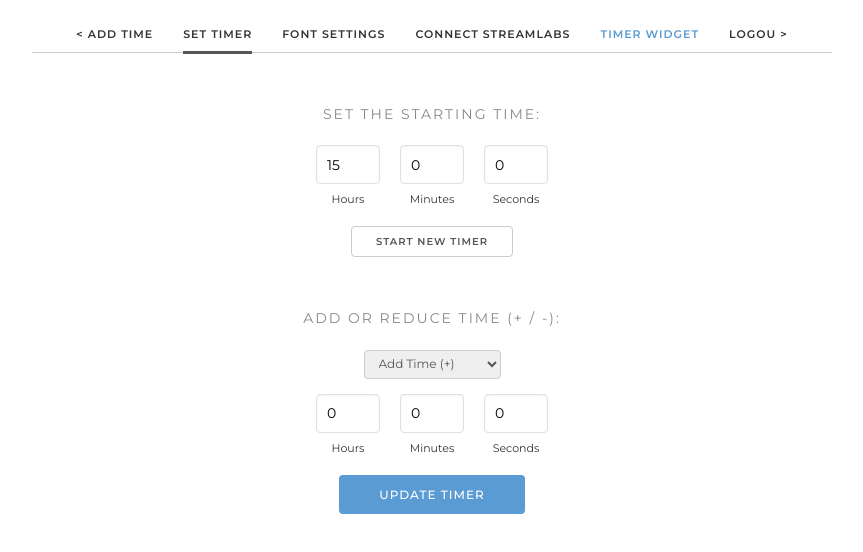
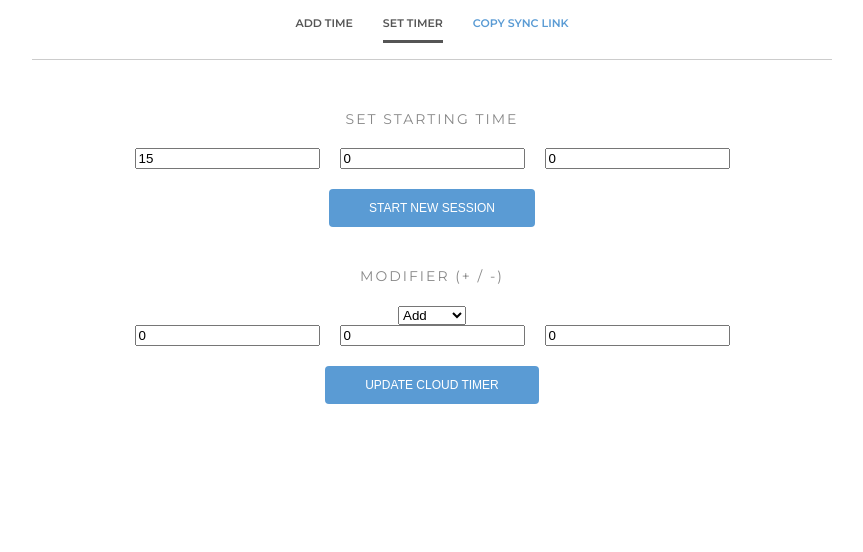
Before and after one commit to goyanpip/my-timer, a plain HTML site: page index.html in a window 1280 px wide. Shown: the part 86-638 px from the top of the page, without its empty margins (208-1071 px from the left). Drawn offline with Linux system fonts and the light colour scheme.

Commit message:
Add API key to sync the timer on google server

```diff
--- a/index.html
+++ b/index.html
@@ -2,370 +2,117 @@
 <html lang="en">
 <head>
     <meta charset="UTF-8">
-    <meta name="viewport" content="width=device-width, initial-scale=1.0">
-    <title>Marathon Timer</title>
+    <title>Sync Marathon Timer</title>
+    <script src="https://www.gstatic.com/firebasejs/9.17.1/firebase-app-compat.js"></script>
+    <script src="https://www.gstatic.com/firebasejs/9.17.1/firebase-database-compat.js"></script>
     <style>
         @import url('https://fonts.googleapis.com/css2?family=Montserrat:wght@300;400;500;600&display=swap');
+        body { font-family: 'Montserrat', sans-serif; margin: 0; background: #fff; color: #555; }
+        #setup-view { max-width: 800px; margin: 0 auto; text-align: center; padding-top: 30px; }
+        h1 { font-weight: 300; letter-spacing: 4px; font-size: 28px; color: #333; }
+        .nav-container { border-bottom: 1px solid #ccc; margin-bottom: 50px; }
+        .nav { display: flex; justify-content: center; gap: 30px; list-style: none; padding: 0; }
+        .nav li { font-size: 11px; font-weight: 600; text-transform: uppercase; cursor: pointer; padding-bottom: 10px; }
+        .nav li.active { border-bottom: 3px solid #555; }
+        .section-title { font-weight: 400; font-size: 14px; letter-spacing: 2px; color: #888; text-transform: uppercase; margin-bottom: 20px; }
+        .input-group { display: flex; justify-content: center; gap: 20px; margin-bottom: 20px; }
+        .input-box input { width: 60px; height: 35px; border: 1px solid #e0e0e0; border-radius: 4px; text-align: center; }
+        .btn-blue { background: #5a9bd4; color: white; border: none; border-radius: 4px; padding: 12px 40px; cursor: pointer; text-transform: uppercase; font-size: 12px; }
 
-        /* General Reset & Body */
-        body {
-            font-family: 'Montserrat', sans-serif;
-            margin: 0;
-            padding: 0;
-            color: #555;
-            background-color: #ffffff;
-        }
-
-        /* ----- SETUP VIEW STYLES ----- */
-        #setup-view {
-            max-width: 800px;
-            margin: 0 auto;
-            text-align: center;
-            padding-top: 30px;
-        }
-
-        h1 {
-            font-weight: 300;
-            letter-spacing: 4px;
-            font-size: 28px;
-            color: #333;
-            margin-bottom: 30px;
-        }
-
-        /* Navigation Bar */
-        .nav-container {
-            border-bottom: 1px solid #ccc;
-            margin-bottom: 50px;
-            padding-bottom: 0px;
-        }
-
-        .nav {
-            display: flex;
-            justify-content: center;
-            align-items: center;
-            gap: 30px;
-            list-style: none;
-            padding: 0;
-            margin: 0;
-        }
-
-        .nav li {
-            font-size: 11px;
-            font-weight: 600;
-            text-transform: uppercase;
-            letter-spacing: 1px;
-            color: #333;
-            cursor: pointer;
-            padding-bottom: 10px;
-            transition: color 0.2s;
-        }
-
-        .nav li:hover {
-            color: #5a9bd4;
-        }
-
-        .nav li.active {
-            border-bottom: 3px solid #555;
-            margin-bottom: -2px;
-        }
-
-        /* Special style for the Widget link */
-        #btn-open-widget {
-            color: #5a9bd4;
-        }
-
-        /* Input Sections */
-        .section-title {
-            font-weight: 400;
-            font-size: 14px;
-            letter-spacing: 2px;
-            color: #888;
-            text-transform: uppercase;
-            margin-bottom: 20px;
-            line-height: 1.6;
-        }
-
-        .input-group-container {
-            display: flex;
-            justify-content: center;
-            gap: 20px;
-            margin-bottom: 20px;
-        }
-
-        .input-box {
-            display: flex;
-            flex-direction: column;
-            align-items: center;
-        }
-
-        .input-box input {
-            width: 50px;
-            height: 35px;
-            text-align: left;
-            padding-left: 10px;
-            font-size: 14px;
-            font-family: 'Montserrat', sans-serif;
-            border: 1px solid #e0e0e0;
-            border-radius: 4px;
-            box-shadow: inset 0 1px 3px rgba(0,0,0,0.05);
-            outline: none;
-        }
-
-        .input-box input:focus {
-            border-color: #5a9bd4;
-        }
-
-        .input-box label {
-            margin-top: 8px;
-            font-size: 11px;
-            color: #333;
-        }
-
-        /* Secondary Button (For setting base time) */
-        .btn-secondary {
-            background-color: transparent;
-            color: #555;
-            border: 1px solid #ccc;
-            border-radius: 4px;
-            padding: 8px 24px;
-            font-family: 'Montserrat', sans-serif;
-            font-size: 10px;
-            font-weight: 600;
-            letter-spacing: 1px;
-            text-transform: uppercase;
-            cursor: pointer;
-            margin-bottom: 50px;
-            transition: all 0.2s;
-        }
-
-        .btn-secondary:hover {
-            background-color: #f0f0f0;
-            border-color: #999;
-        }
-
-        /* Dropdown for Add/Reduce */
-        .action-select {
-            font-family: 'Montserrat', sans-serif;
-            font-size: 12px;
-            padding: 5px 10px;
-            border: 1px solid #ccc;
-            border-radius: 4px;
-            margin-bottom: 15px;
-            outline: none;
-            color: #555;
-        }
-
-        /* Blue Button */
-        .btn-update-timer {
-            background-color: #5a9bd4;
-            color: white;
-            border: none;
-            border-radius: 4px;
-            padding: 12px 40px;
-            font-family: 'Montserrat', sans-serif;
-            font-size: 12px;
-            font-weight: 500;
-            letter-spacing: 1px;
-            text-transform: uppercase;
-            cursor: pointer;
-            transition: background-color 0.2s;
-            margin-bottom: 40px;
-        }
-
-        .btn-update-timer:hover {
-            background-color: #4a8bc4;
-        }
-
-        /* ----- TIMER VIEW STYLES ----- */
-        #timer-view {
-            display: none;
-            height: 100vh;
-            width: 100vw;
-            display: flex;
-            justify-content: center;
-            align-items: center;
-            background-color: transparent;
-        }
-
-        #countdown-display {
-            font-size: 12vw;
-            font-weight: 600;
-            color: #ffffff;
-            text-shadow: 2px 2px 8px rgba(0,0,0,0.8);
-            font-variant-numeric: tabular-nums;
-        }
+        /* Timer View (Transparent for OBS) */
+        #timer-view { display: none; height: 100vh; justify-content: center; align-items: center; background: transparent; }
+        #countdown-display { font-size: 10vw; font-weight: 600; color: #ffffff; text-shadow: 2px 2px 8px rgba(0,0,0,0.8); font-variant-numeric: tabular-nums; }
     </style>
 </head>
 <body>
 
 <div id="setup-view">
     <h1>MARATHON TIMER</h1>
-
-        <div class="nav-container">
-            <ul class="nav">
-                <li>&lt; ADD TIME</li>
-                <li class="active">SET TIMER</li>
-                <li>FONT SETTINGS</li>
-                <li>CONNECT STREAMLABS</li>
-                <li id="btn-open-widget">TIMER WIDGET</li>
-                <li>LOGOU &gt;</li>
-            </ul>
+    <div class="nav-container"><ul class="nav"><li>ADD TIME</li><li class="active">SET TIMER</li><li id="copy-link" style="color:#5a9bd4">COPY SYNC LINK</li></ul></div>
+    <div class="section-title">SET STARTING TIME</div>
+    <div class="input-group">
+        <input type="number" id="h" value="15"> <input type="number" id="m" value="0"> <input type="number" id="s" value="0">
+    </div>
+    <button class="btn-blue" id="btn-start">START NEW SESSION</button>
+    <div class="section-title" style="margin-top:40px">MODIFIER (+ / -)</div>
+    <select id="action"><option value="add">Add</option><option value="sub">Reduce</option></select>
+    <div class="input-group">
+        <input type="number" id="modh" value="0"> <input type="number" id="modm" value="0"> <input type="number" id="mods" value="0">
+    </div>
+    <button class="btn-blue" id="btn-update">UPDATE CLOUD TIMER</button>
 </div>
 
-        <div class="section-title">SET THE STARTING TIME:</div>
-        <div class="input-group-container">
-            <div class="input-box">
-                <input type="number" id="start-hours" value="15" min="0">
-                <label>Hours</label>
-            </div>
-            <div class="input-box">
-                <input type="number" id="start-minutes" value="0" min="0" max="59">
-                <label>Minutes</label>
-            </div>
-            <div class="input-box">
-                <input type="number" id="start-seconds" value="0" min="0" max="59">
-                <label>Seconds</label>
-            </div>
-        </div>
-        <button class="btn-secondary" id="btn-start-fresh">START NEW TIMER</button>
-
-        <div class="section-title">ADD OR REDUCE TIME (+ / -):</div>
-
-        <select id="time-action" class="action-select">
-            <option value="add">Add Time (+)</option>
-            <option value="subtract">Reduce Time (-)</option>
-        </select>
-
-        <div class="input-group-container">
-            <div class="input-box">
-                <input type="number" id="mod-hours" value="0" min="0">
-                <label>Hours</label>
-            </div>
-            <div class="input-box">
-                <input type="number" id="mod-minutes" value="0" min="0">
-                <label>Minutes</label>
-            </div>
-            <div class="input-box">
-                <input type="number" id="mod-seconds" value="0" min="0">
-                <label>Seconds</label>
-            </div>
-        </div>
-
-        <button class="btn-update-timer" id="btn-update-timer">UPDATE TIMER</button>
-    </div>
-
-
-    <div id="timer-view" style="display: none;">
-        <div id="countdown-display">00:00:00</div>
-    </div>
-
+<div id="timer-view"><div id="countdown-display">00:00:00</div></div>
 
 <script>
-        const urlParams = new URLSearchParams(window.location.search);
-        const isTimerMode = urlParams.get('mode') === 'timer';
+    // --- 1. PASTE YOUR FIREBASE CONFIG HERE ---
+    const firebaseConfig = {
+        apiKey: "AIzaSyBrer3en-IZymx-r6g4choU8kfKkfeQdNY",
+        authDomain: "marathontimer.firebaseapp.com",
+        databaseURL: "https://marathontimer-default-rtdb.europe-west1.firebasedatabase.app",
+        projectId: "marathontimer",
+        storageBucket: "marathontimermarathontimer.firebasestorage.app",
+        messagingSenderId: "753172401546",
+        appId: "1:753172401546:web:8ccd5552daa22c274c0c73"
+    };
+    firebase.initializeApp(firebaseConfig);
+    const db = firebase.database();
 
-        const setupView = document.getElementById('setup-view');
-        const timerView = document.getElementById('timer-view');
-        const display = document.getElementById('countdown-display');
-
-        let timerInterval;
-
-        if (isTimerMode) {
-            // --- TIMER TAB MODE ---
-            setupView.style.display = 'none';
-            timerView.style.display = 'flex';
-            document.body.style.backgroundColor = 'transparent';
-
-            startCountdown();
-
-        } else {
-            // --- SETUP TAB MODE ---
-            setupView.style.display = 'block';
-            timerView.style.display = 'none';
-
-            // 1. OPEN WIDGET LINK
-            document.getElementById('btn-open-widget').addEventListener('click', () => {
-                const currentUrl = window.location.href.split('?')[0];
-                window.open(currentUrl + '?mode=timer', '_blank');
-            });
-
-            // 2. SET FRESH STARTING TIME
-            document.getElementById('btn-start-fresh').addEventListener('click', () => {
-                const h = parseInt(document.getElementById('start-hours').value) || 0;
-                const m = parseInt(document.getElementById('start-minutes').value) || 0;
-                const s = parseInt(document.getElementById('start-seconds').value) || 0;
-
-                const totalMs = (h * 3600000) + (m * 60000) + (s * 1000);
-                const targetEndTime = Date.now() + totalMs;
-
-                localStorage.setItem('marathonTimer_endTime', targetEndTime);
-                alert("New base time set!");
-            });
-
-            // 3. ADD OR REDUCE TIME (BLUE BUTTON)
-            document.getElementById('btn-update-timer').addEventListener('click', () => {
-                let currentEndTime = parseInt(localStorage.getItem('marathonTimer_endTime'));
-
-                // If there is no timer running, pretend it's starting from zero right now
-                if (!currentEndTime || isNaN(currentEndTime) || currentEndTime < Date.now()) {
-                    currentEndTime = Date.now();
+    // --- 2. GET UNIQUE ID FROM URL ---
+    // If no ID in URL, it generates one (e.g., yourfile.html?id=12345)
+    let params = new URLSearchParams(window.location.search);
+    let timerId = params.get('id');
+    if (!timerId) {
+        timerId = Math.random().toString(36).substring(2, 10);
+        window.history.replaceState({}, '', `?id=${timerId}`);
     }
 
-                const action = document.getElementById('time-action').value;
-                const h = parseInt(document.getElementById('mod-hours').value) || 0;
-                const m = parseInt(document.getElementById('mod-minutes').value) || 0;
-                const s = parseInt(document.getElementById('mod-seconds').value) || 0;
+    const isWidget = params.get('mode') === 'timer';
+    const timerRef = db.ref('timers/' + timerId);
 
-                const changeMs = (h * 3600000) + (m * 60000) + (s * 1000);
+    if (isWidget) {
+        document.getElementById('setup-view').style.display = 'none';
+        document.getElementById('timer-view').style.display = 'flex';
+        document.body.style.background = 'transparent';
 
-                let newEndTime;
-                if (action === 'add') {
-                    newEndTime = currentEndTime + changeMs;
+        // SYNC FROM CLOUD
+        timerRef.on('value', (snapshot) => {
+            const endTime = snapshot.val();
+            startCountdown(endTime);
+        });
     } else {
-                    newEndTime = currentEndTime - changeMs;
+        // SETUP MODE
+        document.getElementById('btn-start').onclick = () => {
+            const ms = (document.getElementById('h').value * 3600000) + (document.getElementById('m').value * 60000) + (document.getElementById('s').value * 1000);
+            timerRef.set(Date.now() + ms);
+        };
+
+        document.getElementById('btn-update').onclick = () => {
+            timerRef.once('value', (snapshot) => {
+                let current = snapshot.val() || Date.now();
+                const ms = (document.getElementById('modh').value * 3600000) + (document.getElementById('modm').value * 60000) + (document.getElementById('mods').value * 1000);
+                const action = document.getElementById('action').value;
+                timerRef.set(action === 'add' ? current + ms : current - ms);
+            });
+        };
+
+        document.getElementById('copy-link').onclick = () => {
+            const url = window.location.href.split('&')[0] + '&mode=timer';
+            navigator.clipboard.writeText(url);
+            alert("OBS Link Copied! Paste this into OBS Browser Source.");
+        };
     }
 
-                localStorage.setItem('marathonTimer_endTime', newEndTime);
-
-                // Reset inputs back to zero for convenience
-                document.getElementById('mod-hours').value = 0;
-                document.getElementById('mod-minutes').value = 0;
-                document.getElementById('mod-seconds').value = 0;
-            });
-        }
-
-        // --- TIMER DISPLAY LOGIC ---
-        function startCountdown() {
-            function update() {
-                const endTime = localStorage.getItem('marathonTimer_endTime');
-
-                if (!endTime) {
-                    display.innerText = "00:00:00";
-                    return;
-                }
-
-                const now = Date.now();
-                const remaining = parseInt(endTime) - now;
-
-                if (remaining <= 0) {
-                    display.innerText = "00:00:00";
-                    return;
-                }
-
-                const totalSeconds = Math.floor(remaining / 1000);
-                const hours = Math.floor(totalSeconds / 3600);
-                const minutes = Math.floor((totalSeconds % 3600) / 60);
-                const seconds = totalSeconds % 60;
-
-                const hStr = String(hours).padStart(2, '0');
-                const mStr = String(minutes).padStart(2, '0');
-                const sStr = String(seconds).padStart(2, '0');
-
-                display.innerText = `${hStr}:${mStr}:${sStr}`;
-            }
-
-            update();
-            timerInterval = setInterval(update, 1000);
+    function startCountdown(endTime) {
+        clearInterval(window.itv);
+        window.itv = setInterval(() => {
+            const rem = endTime - Date.now();
+            if (rem <= 0) { document.getElementById('countdown-display').innerText = "00:00:00"; return; }
+            const h = Math.floor(rem / 3600000).toString().padStart(2,'0');
+            const m = Math.floor((rem % 3600000) / 60000).toString().padStart(2,'0');
+            const s = Math.floor((rem % 60000) / 1000).toString().padStart(2,'0');
+            document.getElementById('countdown-display').innerText = `${h}:${m}:${s}`;
+        }, 1000);
     }
 </script>
 </body>
```
Lines whose indentation alone changed are shown as unchanged.
